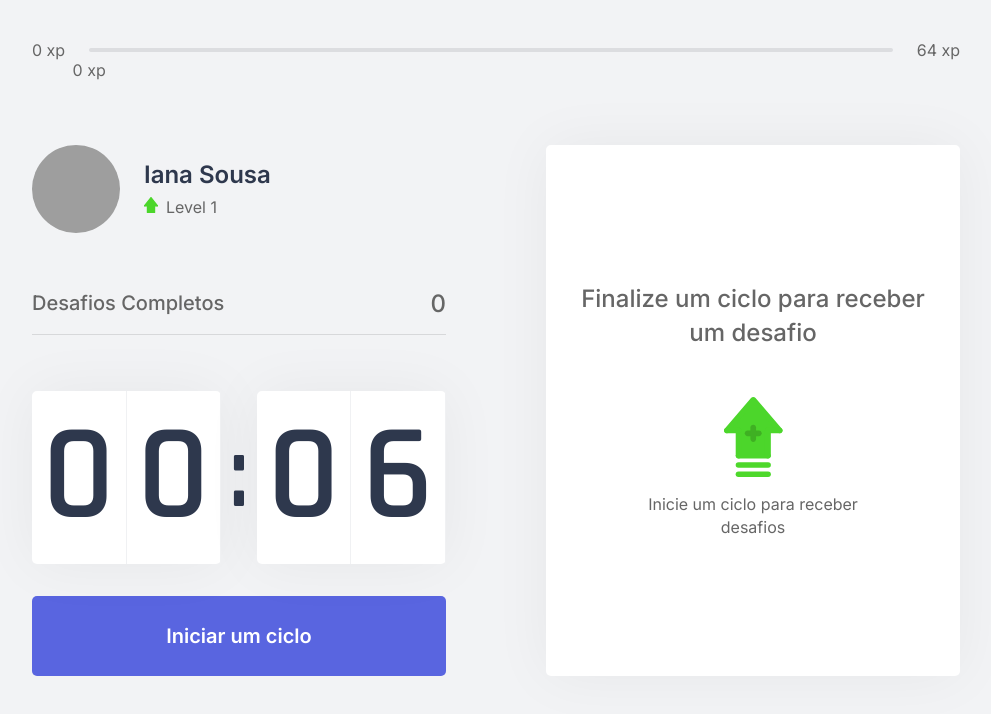
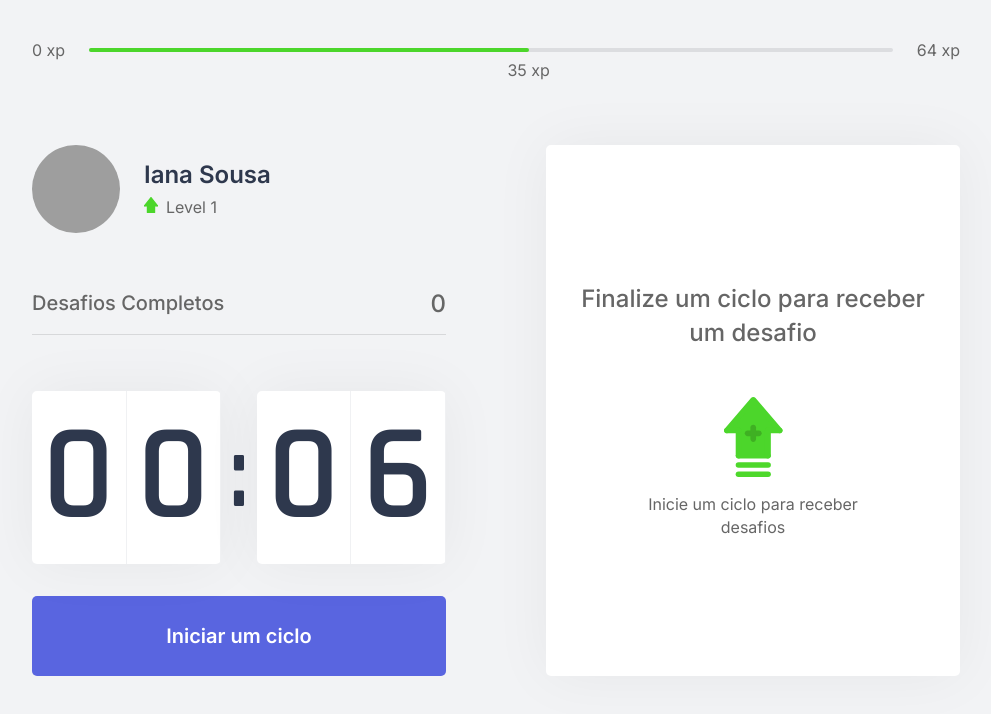
Before and after one commit to IanaCris/timeron, a Next.js app: page / in a window 1280 px wide. Shown: the top 714 px of the page, without its empty margins (144-1135 px from the left). Built offline with nearby package versions, Linux system fonts and the light colour scheme; grey boxes are pictures that could not be loaded.

Commit message:
image home

```diff
--- a/src/contexts/ChallengesContext.tsx
+++ b/src/contexts/ChallengesContext.tsx
@@ -26,7 +26,7 @@ export const ChallengesContext = createContext({} as ChallengesContextData);
 
 export function ChallengesProvider({ children }: ChallengesProviderProps) {
   const [level, setLevel] = useState(1);
-  const [currenteExperience, setCurrenteExperience] = useState(0);
+  const [currenteExperience, setCurrenteExperience] = useState(35);
   const [challengesCompleted, setChallengesCompleted] = useState(0);
 
   const [activeChallenge, setActiveChallenge] = useState(null);
```
